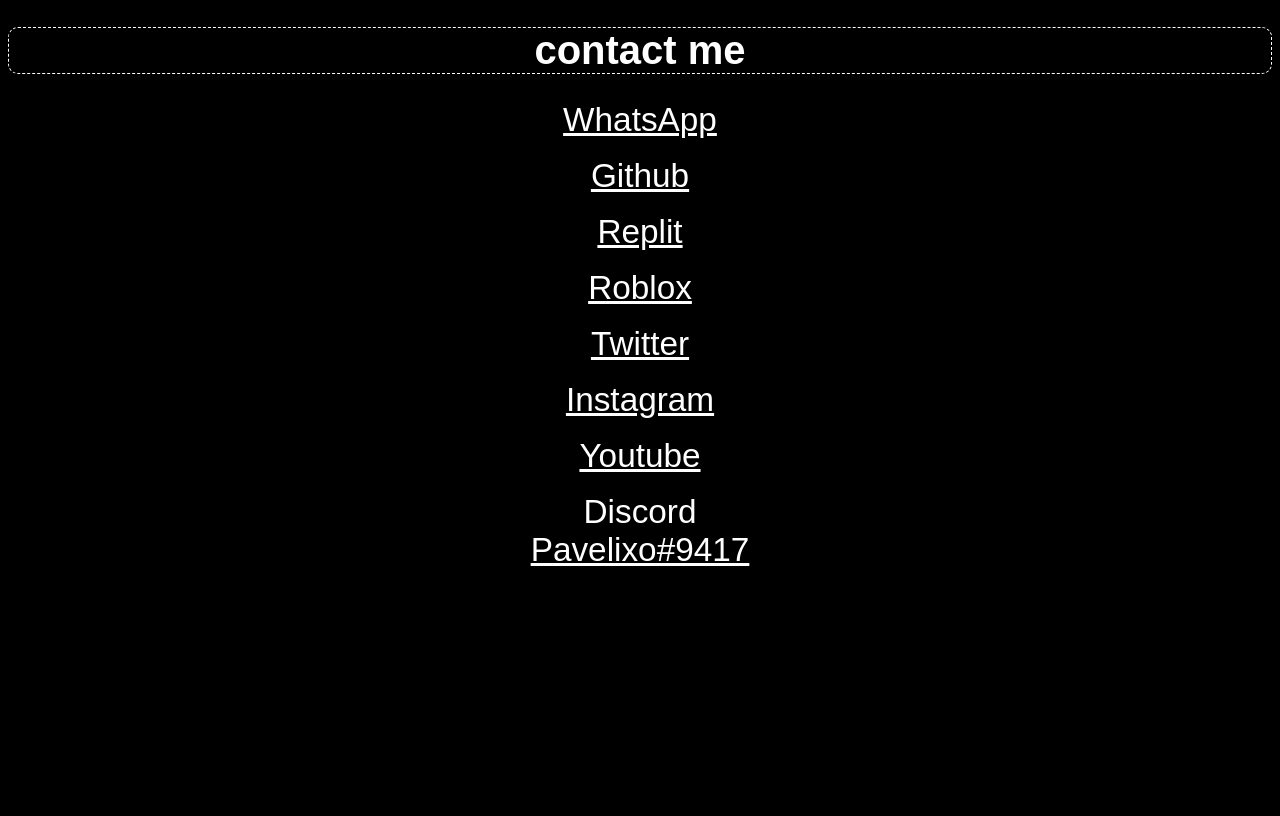
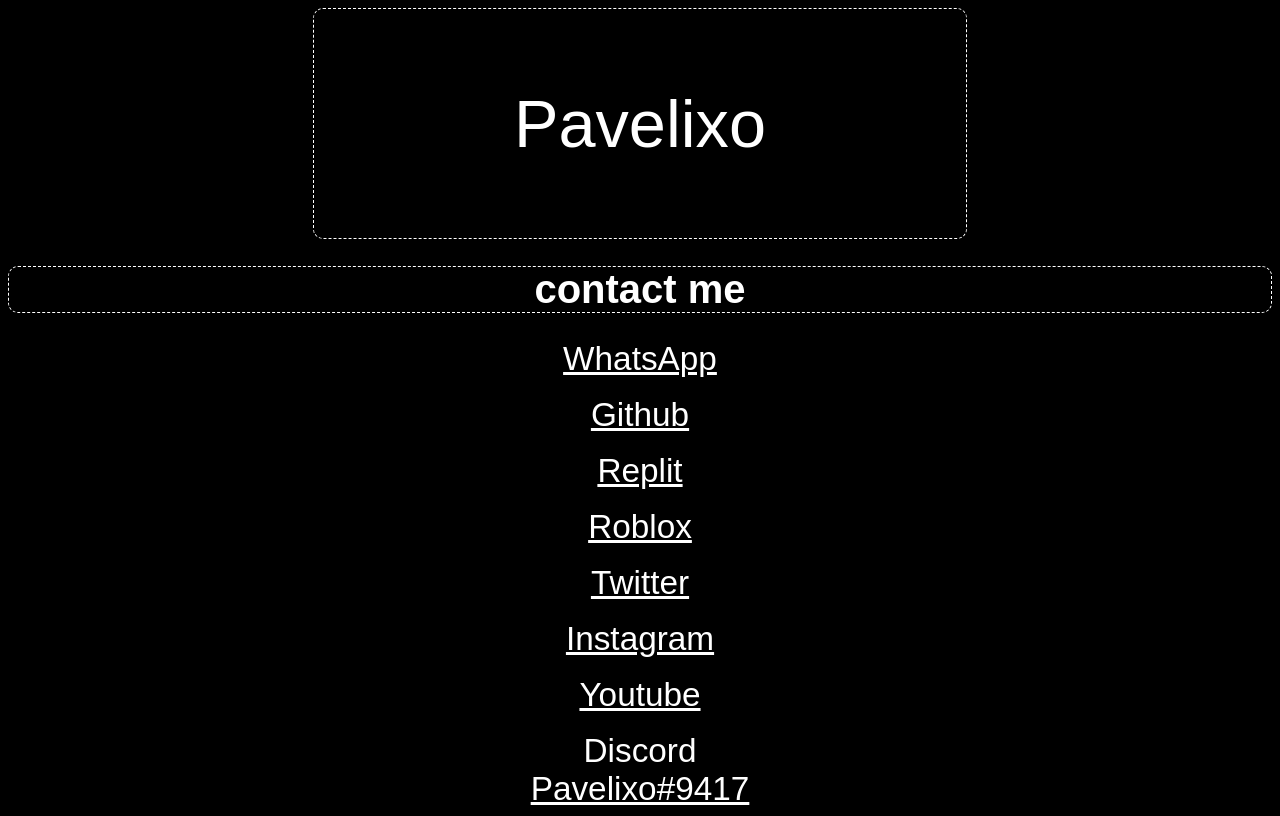
Before and after one commit to Pavelixo/Con, a plain HTML site: page index.html in a window 1280 px wide. Drawn offline with Linux system fonts and the light colour scheme.

Commit message:
Update index.html

```diff
--- a/index.html
+++ b/index.html
@@ -12,6 +12,20 @@
     </style>
 </head>
 <body>
+    <div class="Box"><p>Pavelixo</p></div>
+
+    <style>.Box{
+        margin: auto;
+        width: 50%;
+        border: 1pt solid white;
+        padding: 10px;
+        border-style: dashed;
+        border-radius: 10px;
+        text-align: center;
+        color: white;
+        font-size: 50pt;
+        font-family: Arial;
+    }</style>
     <h1>contact me</h1>
     <style>h1{
         font-family: Arial;
```
